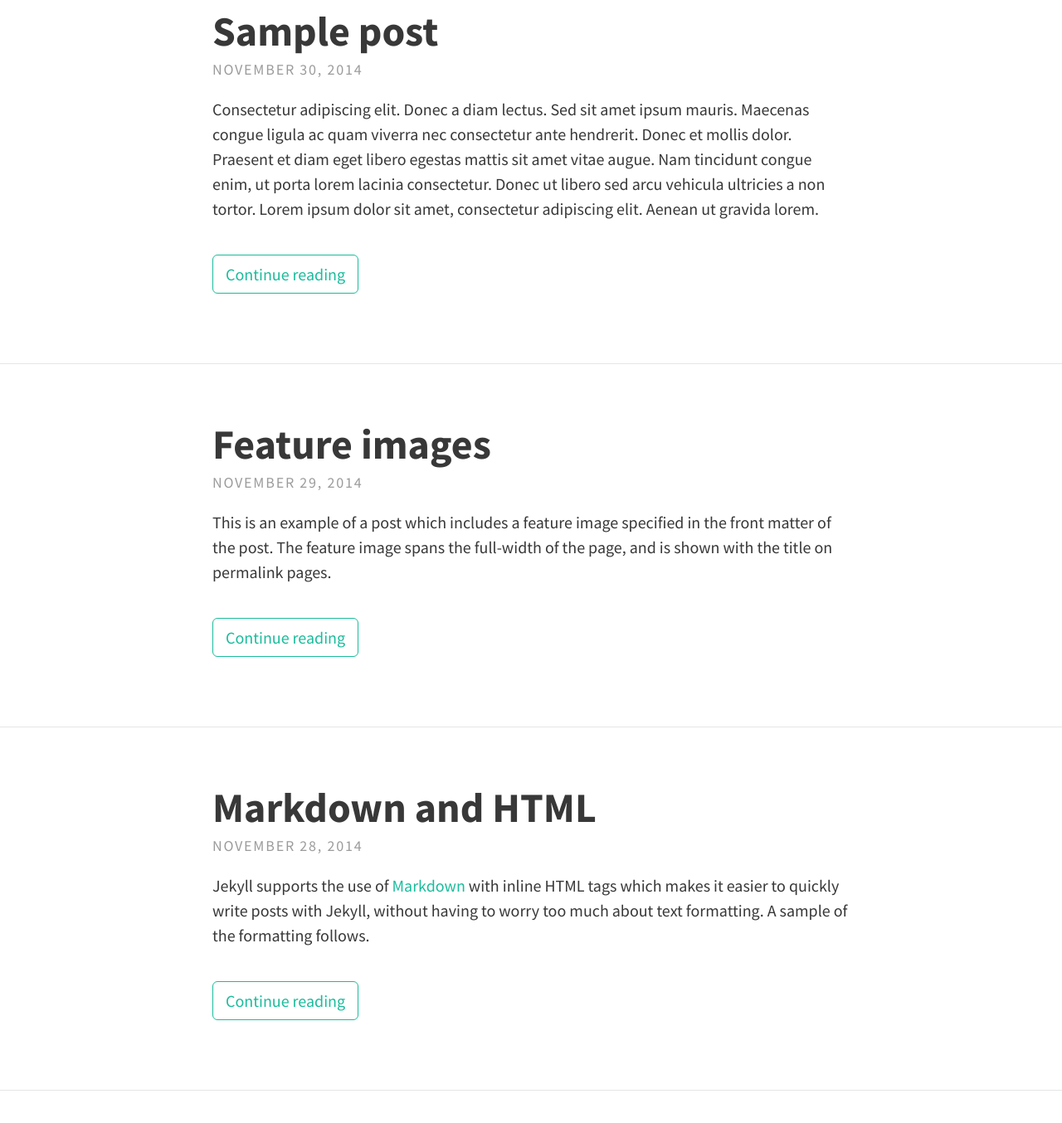
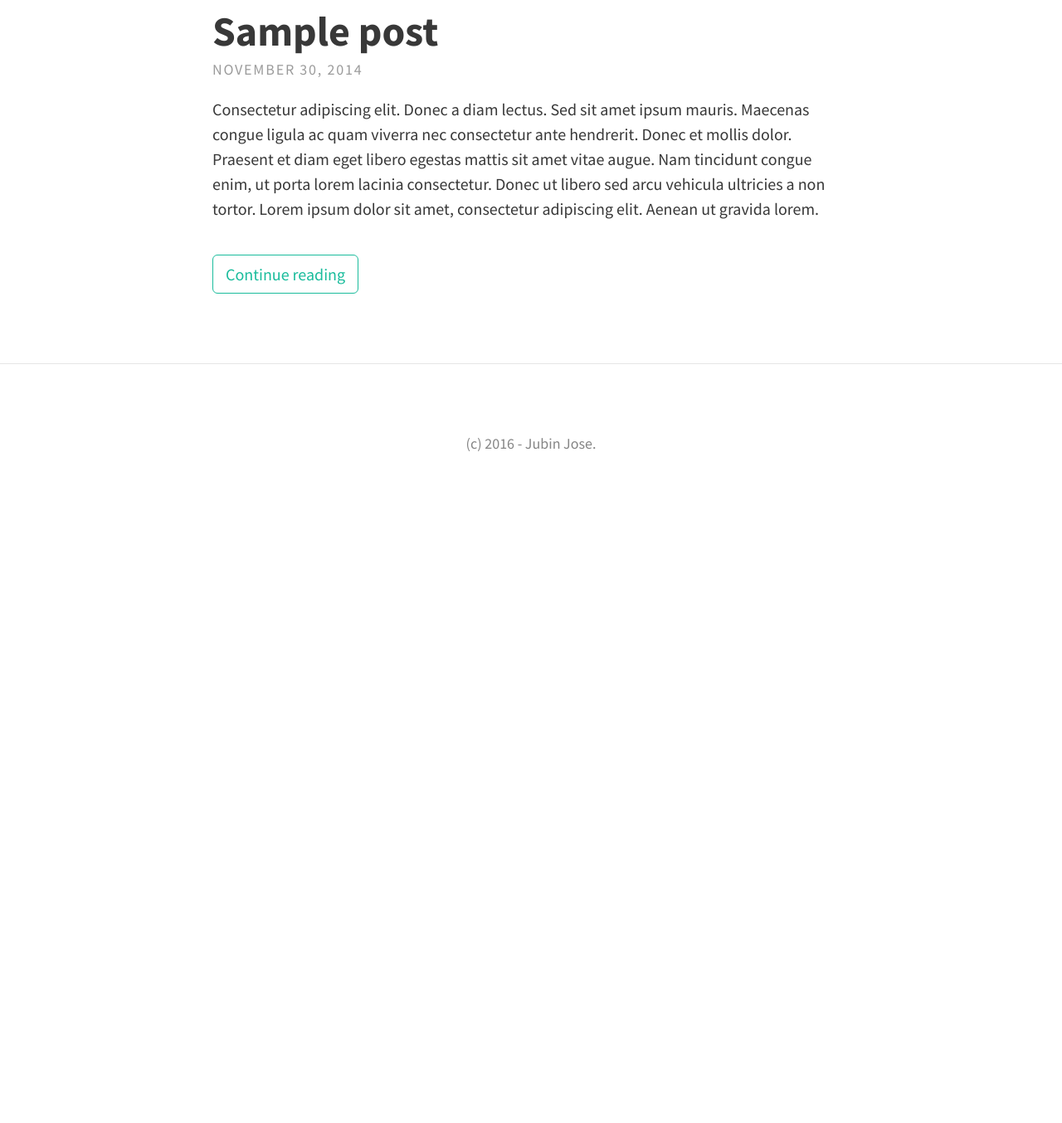
Before and after one commit to freakeinstein/freakeinstein.github.io, a Jekyll site: the page built from index.html, in a window 1280 px wide and 1400 px high, scrolled down 338 px. Shown: the top 1354 px of the window at 83% size. Built offline with Jekyll 4.4.1, drawn with Linux system fonts in a browser that asks for light colours; nearby versions of some CDN libraries; the list of posts is cut into pages by our own code; after the commit the page ends 968 px from its top, so only the background shows below that.

Commit message:
correctons

```diff
--- a/_posts/2014-11-28-markdown-and-html.md
+++ /dev/null
@@ -1,39 +0,0 @@
----
-layout: post
-title: Markdown and HTML
----
-
-Jekyll supports the use of [Markdown](http://daringfireball.net/projects/markdown/syntax) with inline HTML tags which makes it easier to quickly write posts with Jekyll, without having to worry too much about text formatting. A sample of the formatting follows.
-
-Tables have also been extended from Markdown:
-
-First Header  | Second Header
-------------- | -------------
-Content Cell  | Content Cell
-Content Cell  | Content Cell
-
-Here's an example of an image, which is included using Markdown:
-
-![Geometric pattern with fading gradient](/img/sample_feature_img_2.png)
-
-Highlighting for code in Jekyll is done using Pygments or Rouge. This theme makes use of Rouge by default.
-
-{% highlight js %}
-// count to ten
-for (var i = 1; i <= 10; i++) {
-    console.log(i);
-}
-
-// count to twenty
-var j = 0;
-while (j < 20) {
-    j++;
-    console.log(j);
-}
-{% endhighlight %}
-
-Type Theme uses KaTeX to display maths. Equations such as $$S_n = a \times \frac{1-r^n}{1-r}$$ can be displayed inline.
-
-Alternatively, they can be shown on a new line:
-
-$$ f(x) = \int \frac{2x^2+4x+6}{x-2} $$
--- a/_posts/2014-11-29-feature-images.md
+++ /dev/null
@@ -1,6 +0,0 @@
----
-layout: post
-title: Feature images
-feature-img: "img/sample_feature_img.png"
----
-This is an example of a post which includes a feature image specified in the front matter of the post. The feature image spans the full-width of the page, and is shown with the title on permalink pages.
--- a/about.md
+++ b/about.md
@@ -2,11 +2,6 @@
 layout: page
 title: About
 permalink: /about/
-feature-img: "img/sample_feature_img_2.png"
 ---
 
-Type Theme is a free and open-source theme for [Jekyll](http://jekyllrb.com/), licensed under the MIT License.
-
-Head over to the [theme's documentation](https://rohanchandra.github.io/project/type/) for much more information about Type Theme or to install this theme on your own Jekyll site.
-
-This file is an example of a page in Jekyll, that automatically shows up in the header navigation, you can delete or modify this file freely.
+A blog maintained by Jubin Jose.
```
